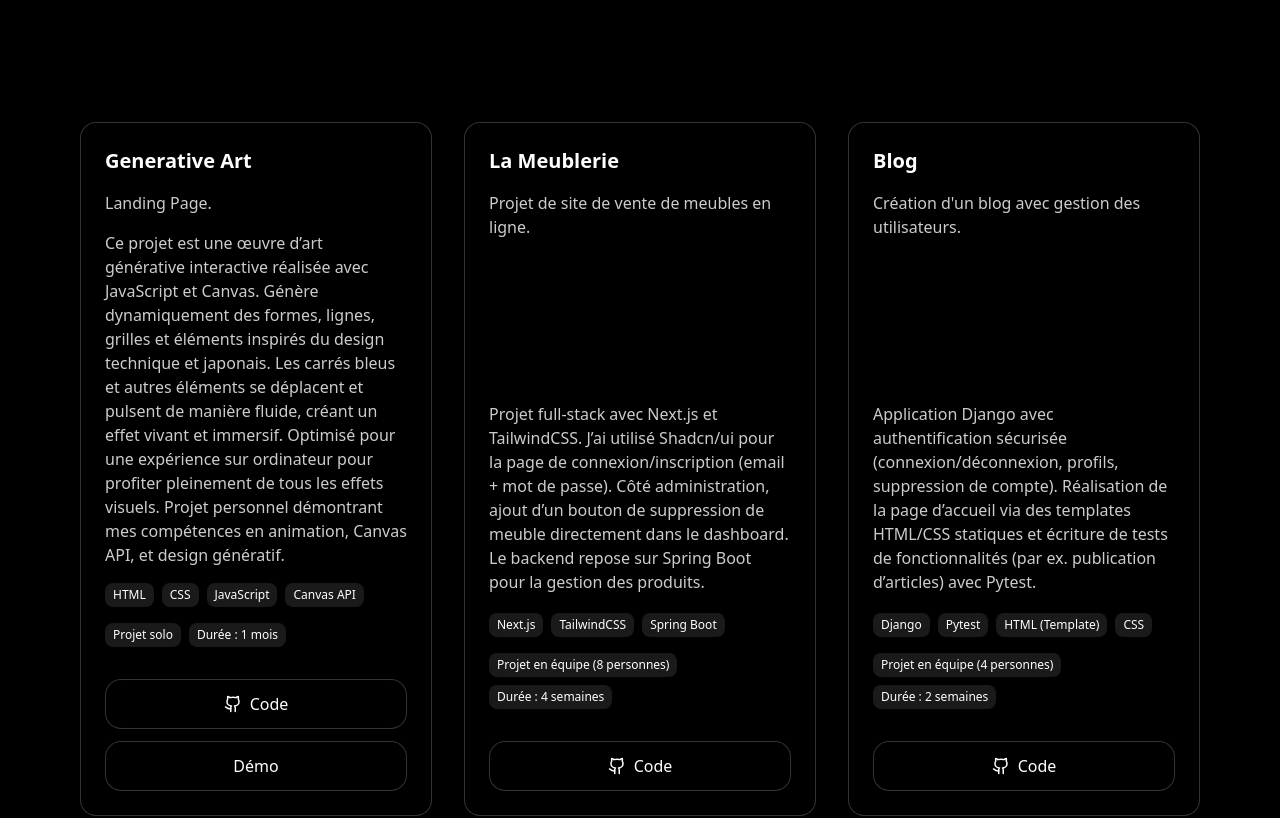
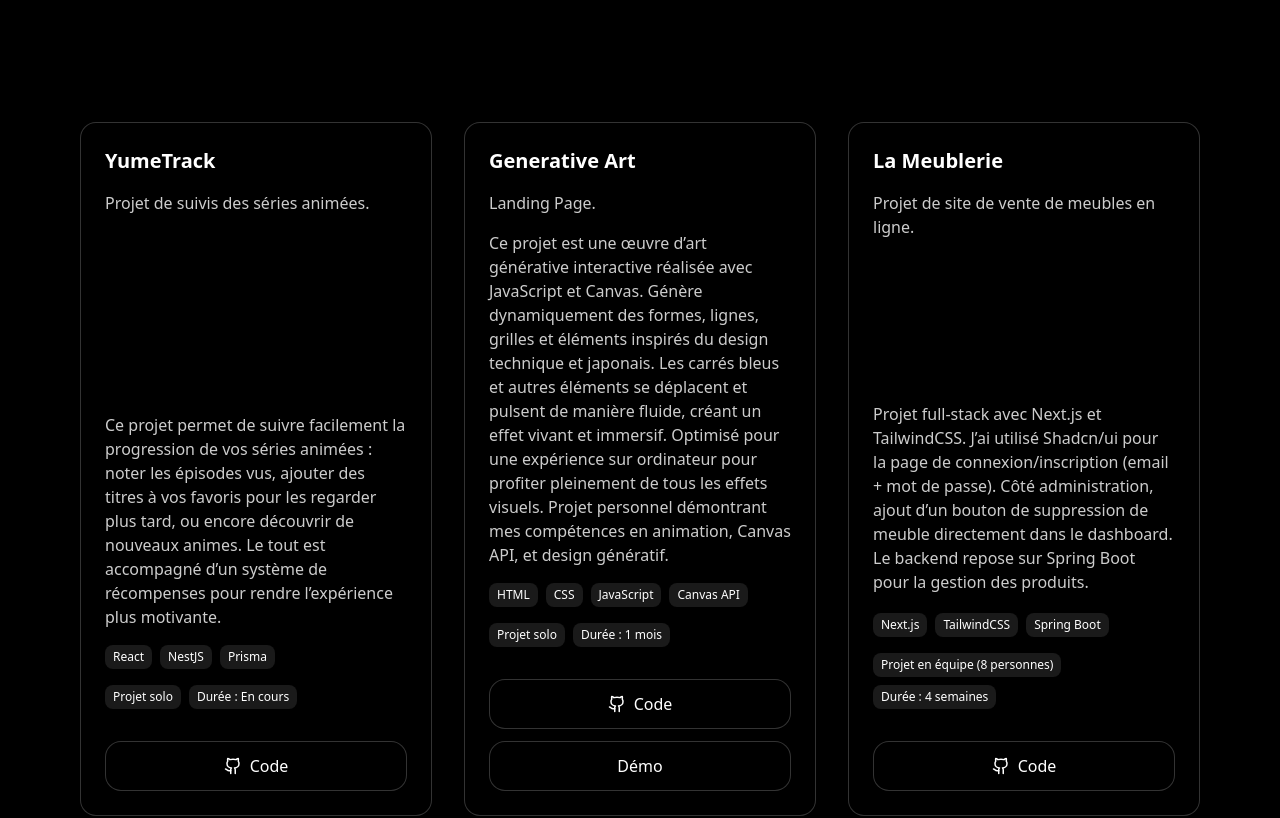
Before and after one commit to LeoV0/Portfolio, a React (Vite) app: page / in a window 1280 px wide. Shown: the part 2360-3178 px from the top of the page. Built offline with nearby package versions, Linux system fonts and the light colour scheme.

Commit message:
ADD: YumeTrack project

```diff
--- a/src/components/ProjectsSection.tsx
+++ b/src/components/ProjectsSection.tsx
@@ -2,6 +2,15 @@ import ProjectCard from "./ProjectCard";
 
 export default function ProjectsSection() {
   const projects = [
+    {
+      title: "YumeTrack",
+      predescription: "Projet de suivis des séries animées.",
+      description:
+        "Ce projet permet de suivre facilement la progression de vos séries animées : noter les épisodes vus, ajouter des titres à vos favoris pour les regarder plus tard, ou encore découvrir de nouveaux animes. Le tout est accompagné d’un système de récompenses pour rendre l’expérience plus motivante.",
+      demoLink: "https://github.com/LeoV0/AnimeStats",
+      stacks: ["React", "NestJS", "Prisma"],
+      informations: ["Projet solo", "Durée : En cours"],
+    },
     {
       title: "Generative Art",
       predescription: "Landing Page.",
@@ -73,8 +82,8 @@ export default function ProjectsSection() {
   ];
 
   return (
-    <section className="flex flex-col items-center w-full py-24 text-white bg-black">
-      <div className="grid w-full max-w-6xl gap-8 px-4 md:grid-cols-3">
+    <section className="flex flex-col items-center py-24 w-full text-white bg-black">
+      <div className="grid gap-8 px-4 w-full max-w-6xl md:grid-cols-3">
         {projects.map((project) => (
           <ProjectCard key={project.title} {...project} />
         ))}
```
